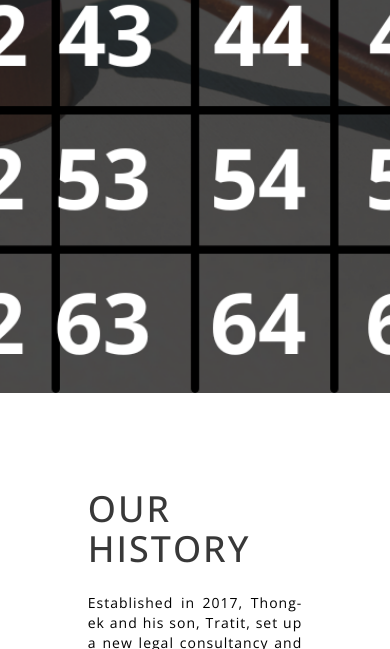
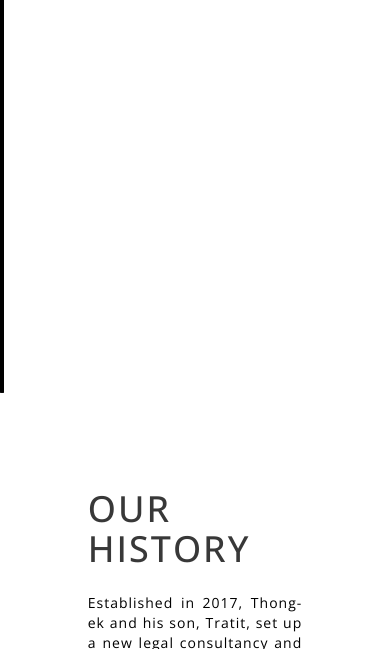
Before and after one commit to marioportillohernaiz/Thongek-Tratit, a plain HTML site: page index.html in a window 390 px wide. Shown: the part 451-1100 px from the top of the page. Drawn offline with nearby package versions, Linux system fonts and the light colour scheme.

Commit message:
Update Styles.css

```diff
--- a/Styles.css
+++ b/Styles.css
@@ -246,7 +246,7 @@ nav{
         background-position: 50% 50%;
         background-repeat: no-repeat;
         background-size: cover;
-        width: 100vw;
+        width: 1vw;
     }
 
 }
@@ -259,7 +259,7 @@ nav{
         background-position: 50% 75%;
         background-repeat: no-repeat;
         background-size: cover;
-        width: 100vw;
+        width: 1vw;
     }
 
 }
```
